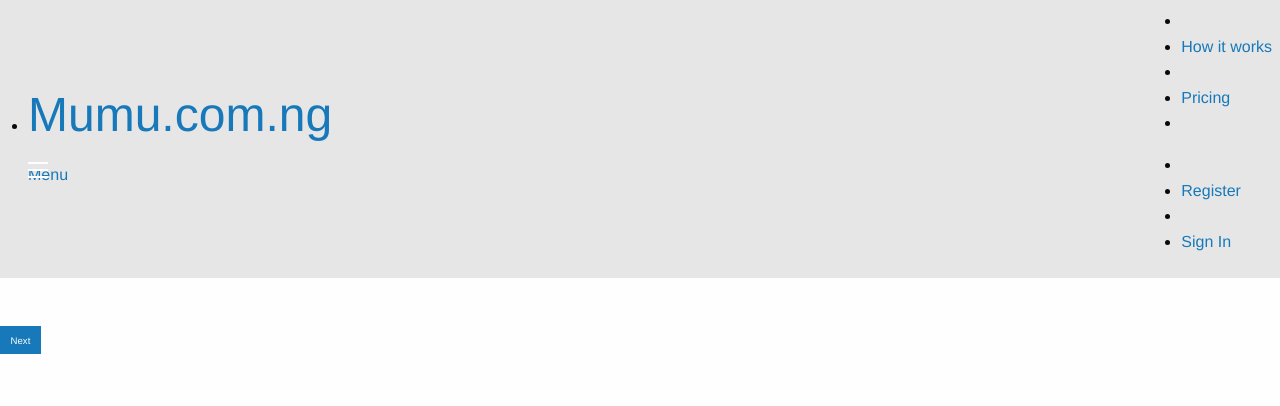
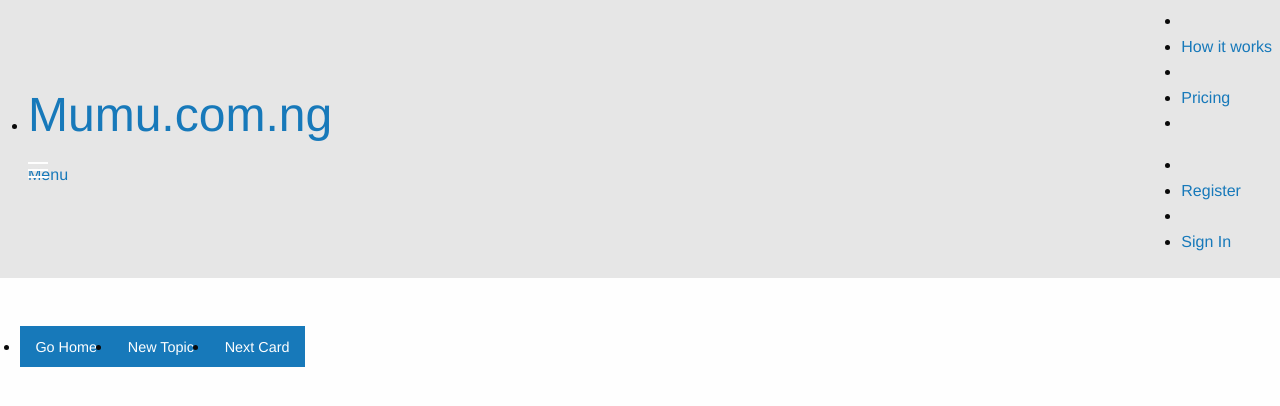
Before and after one commit to tundebabzy/mumu, a Django app: template templates/flashcard_flipped.html in a window 1280 px wide. Shown: the top 406 px of the page. Run offline with Django 3.2, Linux system fonts and the light colour scheme; the template is opened without the code that fills it, so the values that code supplies are empty; parts of the project's set-up code (start-up, migrations or seed data) failed here and were passed over; some libraries are stand-ins or nearby versions.

Commit message:
added hompepage with buttons linking to flashcard lists and quiz list.

```diff
--- a/mumu/urls.py
+++ b/mumu/urls.py
@@ -1,6 +1,7 @@
 from django.conf.urls import patterns, include, url
 from django.views.generic.simple import direct_to_template
 from django.contrib.staticfiles.urls import staticfiles_urlpatterns
+from django.views.generic import TemplateView
 
 # Uncomment the next two lines to enable the admin:
 from django.contrib import admin
@@ -21,6 +22,9 @@
 
     # Uncomment the next line to enable the admin:
     url(r'^admin/', include(admin.site.urls)),
+    url('^$', TemplateView.as_view(template_name='home.html'),
+        name='home'
+    ),
 )
 
 urlpatterns += staticfiles_urlpatterns()
--- a/quizzer/urls.py
+++ b/quizzer/urls.py
@@ -1,5 +1,5 @@
 from django.conf.urls import patterns, include, url
-from django.views.generic import TemplateView, ListView
+from django.views.generic import TemplateView
 #from django.views.decorators.cache import cache_page
 
 from quizzer.views import (QuizSelectionView, GenerateQuizView,
--- a/templates/base.html
+++ b/templates/base.html
@@ -31,7 +31,7 @@
           <ul class="title-area">
             <!-- Title Area -->
             <li class="name">
-              <h1><a href="{% url quiz_selection %}">Mumu.com.ng</a></h1>
+              <h1><a href="{% url home %}">Mumu.com.ng</a></h1>
             </li>
             <!-- Remove the class "menu-icon" to get rid of menu icon. Take out "Menu" to just have icon alone -->
             <li class="toggle-topbar menu-icon"><a href="#"><span>Menu</span></a></li>
--- a/templates/flashcard.html
+++ b/templates/flashcard.html
@@ -5,7 +5,10 @@
                 {{ object.text }}
                 <br />
                 <br />
-                <a href="{% url flashcard_flip object.slug %}" class="tiny button">Check Answer</a>
+                <ul class="button-group even-3">
+                    <li><a href="{% url home %}" class="tiny button">Go Home</a></li>
+                    <li><a href="{% url flashcard_list %}" class="tiny button">New Topic</a></li>
+                    <li><a href="{% url flashcard_flip object.slug %}" class="tiny button">Check Answer</a></li>
             </div>  <!-- panel -->
         </div>  <!-- large-6 large-centered -->
 {% endblock main-container %}
--- a/templates/flashcard_flipped.html
+++ b/templates/flashcard_flipped.html
@@ -3,7 +3,10 @@
         <div class="large-6 large-centered columns">
             <div class="panel">
                 {{ object.answer }}<br /><br />
-                <a href="{% url next_flashcard topic_slug %}" class="tiny button">Next</a>
+                <ul class="button-group even-3">
+                    <li><a href="{% url home %}" class="tiny button">Go Home</a></li>
+                    <li><a href="{% url flashcard_list %}" class="tiny button">New Topic</a></li>
+                    <li><a href="{% url next_flashcard topic_slug %}" class="tiny button">Next Card</a></li>
             </div>  <!-- panel -->
         </div>  <!-- large-6 large-centered -->
 {% endblock main-container %}
--- a/templates/select.html
+++ b/templates/select.html
@@ -5,7 +5,8 @@
 
 {% block main-container %}
             <div class="large-11 large-centered columns">
-                <h4 class="subheader">You can memorise definitions with our <a href="#" class="button">Flash Cards</a></h4>
+                <h4 class="subheader">You can memorise definitions with our <a href="{% url flashcard_list %}">Flash Cards</a></h4><hr />
+                <h2 class="subheader">Select a quiz</h2>
                     {% quiz_listing user status %}
             </div>  <!-- large-11 large-centered columns -->
 {% endblock main-container %}
--- a/templates/topic_list.html
+++ b/templates/topic_list.html
@@ -1,7 +1,8 @@
 {% extends 'base.html' %}
 {% block main-container %}
-        <div class="large-8 large-centered columns">
-            <h2>Flash Cards</h2><hr />
+        <div class="large-11 large-centered columns">
+                <h4 class="subheader">You can test your knowledge and practice with our <a href="{% url quiz_selection %}">Practice Quizzes</a></h4><hr />
+            <h3>Flash Cards</h3>
             {% for object in object_list %}
             <div class="panel">
                 <h4><a href="{% url next_flashcard object.slug %}">{{ object }}</a></h4>
```
Also changed, not shown: templates/answer_page.html (+4 -3 lines), templates/home.html (added, +10 -0 lines).
